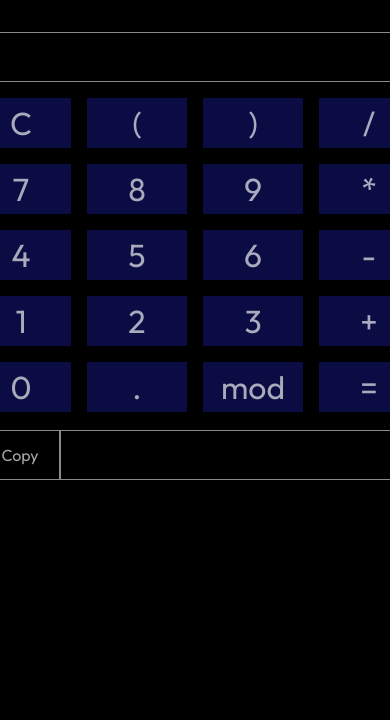
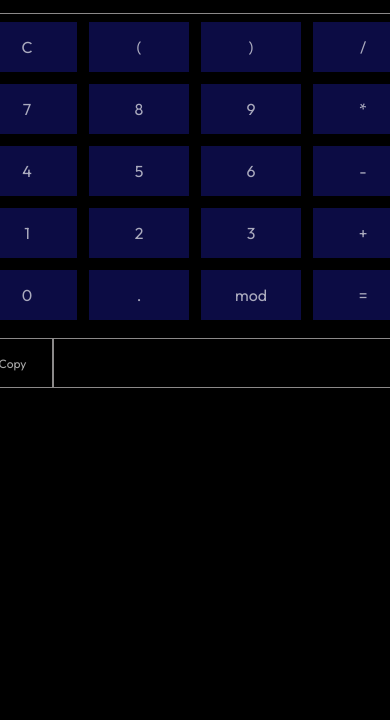
Before and after one commit to n-mlima/calc, a plain HTML site: page index.html in a window 390 px wide. Shown: the part 124-844 px from the top of the page. Drawn offline with Linux system fonts and the light colour scheme.

Commit message:
Update style.css

```diff
--- a/style.css
+++ b/style.css
@@ -84,3 +84,24 @@ main{
     color: white;
     background-color: rgba(34, 21, 180, 0.452)
 }
+
+@media(max-width:768px){
+    html{
+        font-size: 50%;
+    }
+
+    .keys{
+        gap: 1.5rem;
+    }
+
+    #copy{
+        font-size: 1.5rem;
+    }
+
+    .input{
+        width: 365px;
+    }
+
+
+
+}
```
